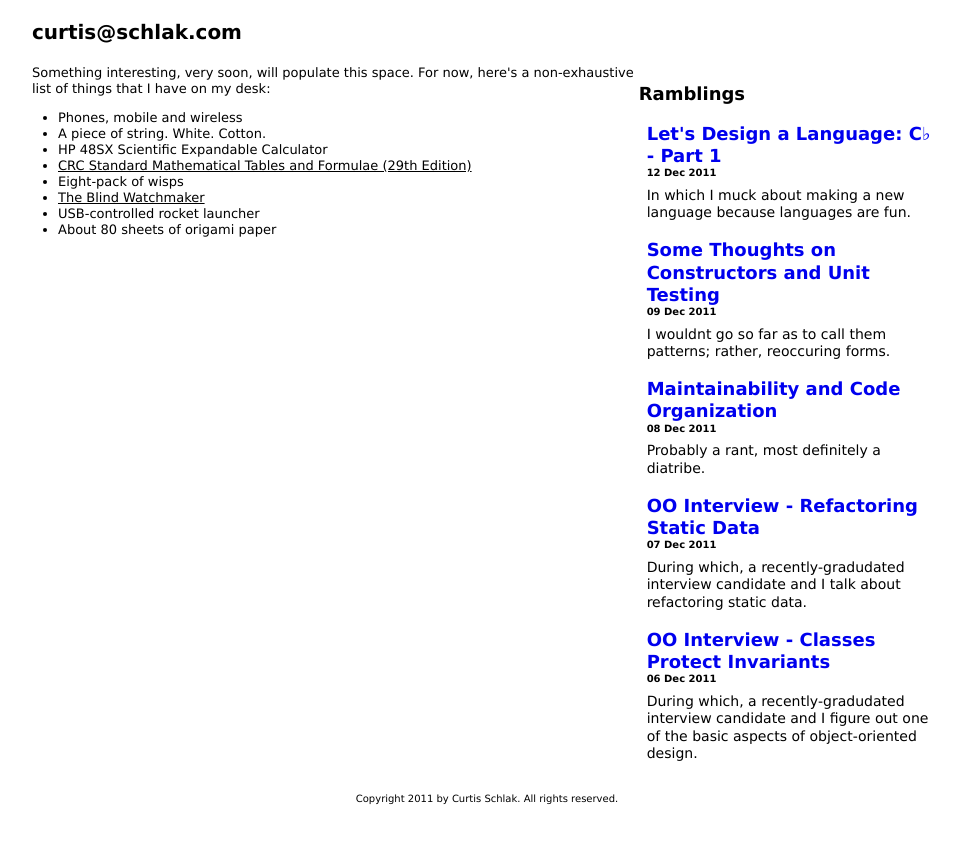
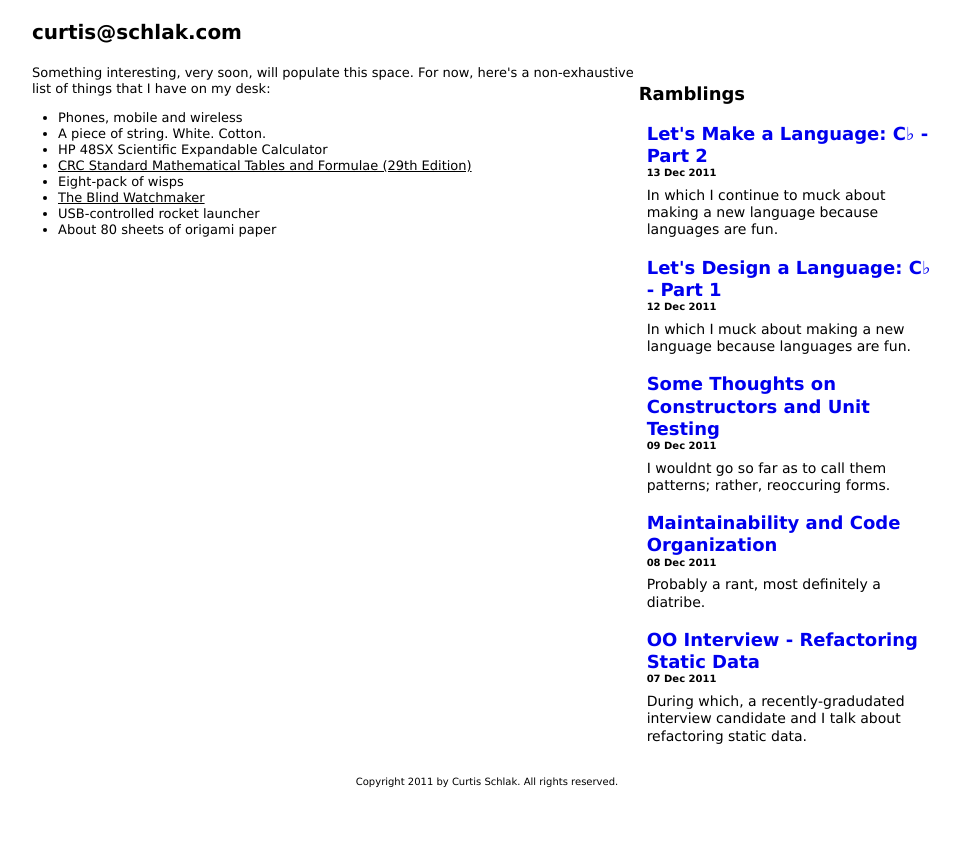
Before and after one commit to roberts-sandbox/test-realist, a Jekyll site: the page built from index.html, in a window 1280 px wide. Shown: the top 844 px of the page, without its empty margins (153-1113 px from the left). Built offline with Jekyll 4.4.1, drawn with Linux system fonts in a browser that asks for light colours; some of the changed lines change nothing that is shown.

Commit message:
CSS changes for new pygment classes. New post.

```diff
--- /dev/null
+++ b/_posts/2011-12-13-ramble.md
@@ -0,0 +1,175 @@
+---
+layout: post
+title:  "Let&#39;s Make a Language: C♭ - Part 2"
+tags:   C♭, language design, compilers, CLR
+
+synopsis: In which I continue to muck about making a new language because languages are fun.
+---
+
+# {{ page.title }}
+
+{{ page.synopsis }}
+{: .subtitle }
+
+-----
+
+I don't know how far we'll get in this part. But, let's you and I find how.
+This is comparatively advanced,
+
+## Readying the project
+
+This project should create a compiler. So, we'll need an executable. If you
+want to follow along, you'll need to take these steps to get started. We're
+shooting for the following directory structure for this solution.
+
+     cflat                           (Solution directory)
+     +---cflat                       (Project directory)
+     \---libs                        (External libraries)
+         +---gplex                   (Lexer generator)
+         |   +---binaries            (downloaded)
+         |   +---documentation       (downloaded)
+         |   +---project             (downloaded)
+         |   \---testfiles           (downloaded)
+         \---gppg                    (Parser generator)
+             +---binaries            (downloaded)
+             +---documentation       (downloaded)
+             +---project             (downloaded)
+             \---testfiles           (downloaded)
+
+If you don't want to follow along, you can head over to GitHub and check out
+the repo, download the source, or whatever you can do for your platform.
+
+1. Create a Microsoft Visual Studio 2010 C# Console Application and name it
+"cflat".
+1. To the project, add a "New Item..." of type "Text File." Name it
+"lexer.lex". Type the following into the file:
+`  `
+`  %namespace cflat`
+`  %%`
+`  `
+`  `
+1. To the project, add a "New Item..." of type "Text File." Name it
+"parser.y". For its content, type:
+`  `
+`  %namespace cflat`
+`  %%`
+`  fake:;`
+`  %%`
+`  internal Parser(Scanner led) : base(lex) {}`
+`  `
+`  `
+1. Close Visual Studio and should it prompt you to save anything, reply in the
+affirmative.
+1. In you solution folder, create a directory named "libs".
+1. Download the distribution of [gppg](http://gppg.codeplex.com "gppg") into a
+directory named "gppg" in the libs directory. We'll use that for generating
+parser.
+1. Also, download the distribution of
+[gplex](http://gplex.codeplex.com "gplex") into a directory named "gplex" in
+the libs directory. We'll use that for generating the lexer.
+1. Crack open the cflat.csproj file in a text editor and insert the following
+XML snippet as the last nodes in the `&lt;Project&gt;` node. This will build
+our C#
+
+{% highlight xml %}
+<PropertyGroup>
+  <GenDir>$(ProjectDir)Generated</GenDir>
+  <GppgExe>$(SolutionDir)libs\gppg\binaries\gppg.exe</GppgExe>
+  <GplexExe>$(SolutionDir)libs\gppg\binaries\gplex.exe</GplexExe>
+</PropertyGroup>
+<Target Name="BeforeBuild"
+        Outputs="$(GenDir)\parser.cs;$(GenDir)\lexer.cs"
+    DependsOnTargets="BuildGen"></Target>
+<Target Name="AfterClean"
+        DependsOnTargets="CleanGen"></Target>
+<Target Name="CleanGen">
+  <Delete Condition="Exists('$(GenDir)')"
+        Files="$(GenDir)\parser.cs;$(GenDir)\lexer.cs;$(GenDir)\parser.errors.txt;"
+    TreatErrorsAsWarnings="true"></Delete></Target>
+<Target Name="BuildGen"
+        Outputs="$(GenDir)\parser.cs;"
+    DependsOnTargets="GenerateParser"></Target>
+<Target Name="CreateGenDir">
+  <MakeDir Directories="$(GenDir)"
+         Condition="!Exists('$(GenDir)')" /></Target>
+<Target Name="GenerateParser"
+        DependsOnTargets="CreateGenDir"
+    Inputs="$(ParserDir)\parser.y"
+    Outputs="$(GenDir)\parser.mppg.cs">
+  <Message Text="Generating $(GenDir)\lexer.cs..." />
+  <Exec Command="&quot;$(GplexExe)&quot; &quot;/out:$(GenDir)\lexer.cs&quot; &quot;$(ProjectDir)lexer.lex&quot;"
+      WorkingDirectory="$(ProjectDir)"
+    Outputs="$(GenDir)\lexer.cs" />
+  <Message Text="Generating $(GenDir)\parser.cs..." />
+  <Exec Command="&quot;$(GppgExe)&quot; /gplex &quot;$(ProjectDir)parser.y&quot; &gt; &quot;$(GenDir)\parser.cs&quot; 2&gt;&quot;$(GenDir)\parser.errors.txt&quot;"
+      WorkingDirectory="$(ProjectDir)"
+    Outputs="$(GenDir)\parser.cs">
+    <Output TaskParameter="Outputs"
+          ItemName="ParserMppg" /></Exec></Target>
+{% endhighlight %}
+
+One more step. Open the "cflat" solution and add a new reference to the cflat
+project by browsing to your libs folder down to
+libs\gppg\binaries\QUT.ShiftReduceParser.dll. That contains code that our
+parser will need to do its magic.
+
+Build it!
+
+Now, in the Solution Explorer, enable "Show All Files." A directory named
+"Generated" should appear in the solution tree. You should find "lexer.cs" and
+"parser.cs" in the "Generated" directory. Right-click each of them and
+"Include \[it\] In \[the\] Project".
+
+We now have the basis for our C♭ compiler.
+
+## Design decision - Transcompiler
+
+Let's make this easy on ourselves and not build a compiler. Rather, let's
+build a [transcompiler](http://en.wikipedia.org/wiki/Transcompiler) that will
+emit valid C# that we can build with the `csc.exe` compiler. That'll reduce
+a lot of the problems that we'd come across with writing an assembly to disk,
+though we could build it in memory like Boo or use
+[PERWAPI](http://perwapi.codeplex.com/).
+
+## Starting with the basics
+
+So, let's review the requirements that we have, so far, for C♭.
+
+* All public methods for classes are static or property getters/setters.
+* Methods only take one parameter and it's a lambda/Func/Action.
+* The compiler fails to compile a file that contains less than 300 lines.
+* The compiler fails to compile a file with any XML documentation.
+* All property getters and setters are virtual.
+* Declarations MUST use the `var` keyword.
+* Global variables are allowed.
+* Every class is `IDisposable`.
+* All constructors must have at least one Boolean value.
+* The compiler will automatically generate an interface for each class.
+
+I don't have much more time, today, but we can definitely get one or two of
+these done. Let's choose the 300 lines one. This one is kind of easy. So, our
+command-line will accept a file name and, should that file have less than 300
+lines, we'll fail.
+
+In our Program file, let's read the first arg, for now, from the args and use
+that as the file. Let's not over-engineer this.
+
+{% highlight csharp %}
+public static int Main(string[] args)
+{
+  if(args.Length == 0)
+  {
+    Console.Error.WriteLine("Specify a file, dude.");
+    return 1;
+  }
+  using(Stream input = System.IO.File.Open(args[0]))
+  {
+    Parser p = new Parser(new Scanner(input));
+    if(!p.Parse())
+    {
+      Console.Error.WriteLine(p.ErrorMessage);
+      return p.ErrorCode;
+    }
+  }
+}
+{% endhighlight %}
--- a/css/site.css
+++ b/css/site.css
@@ -27,7 +27,7 @@
 	color: #340f56;
 }
 
-p, dt, dd, .content>ul li {
+p, dt, dd, .content>ul li, .content>ol li {
 	font-size: 108%;
 }
 
@@ -58,6 +58,8 @@
 	background-color: #111;
 	float: left;
 	color: white;
+	max-width: 606px;
+	overflow: auto;
 }
 
 .highlight pre {
@@ -69,7 +71,7 @@
 	line-height: 130%;
 }
 
-.k {
+.k, .kt {
 	color: tan;
 }
 
@@ -91,6 +93,18 @@
 
 .s {
 	color: green;
+}
+
+.nt {
+	color: orange;
+}
+
+.n {
+	color: thistle;
+}
+
+.na {
+	color: salmon;
 }
 
 .c, .c1, .c2 {
```
